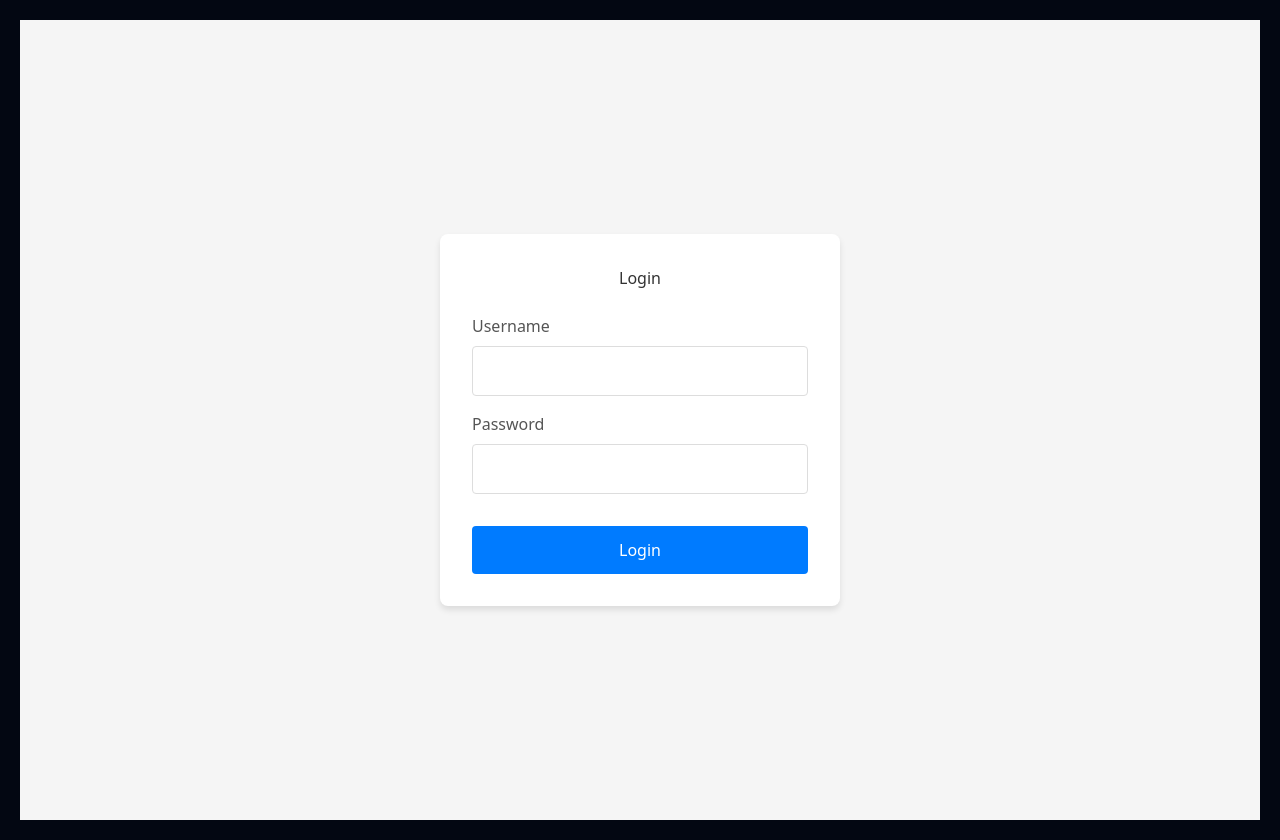
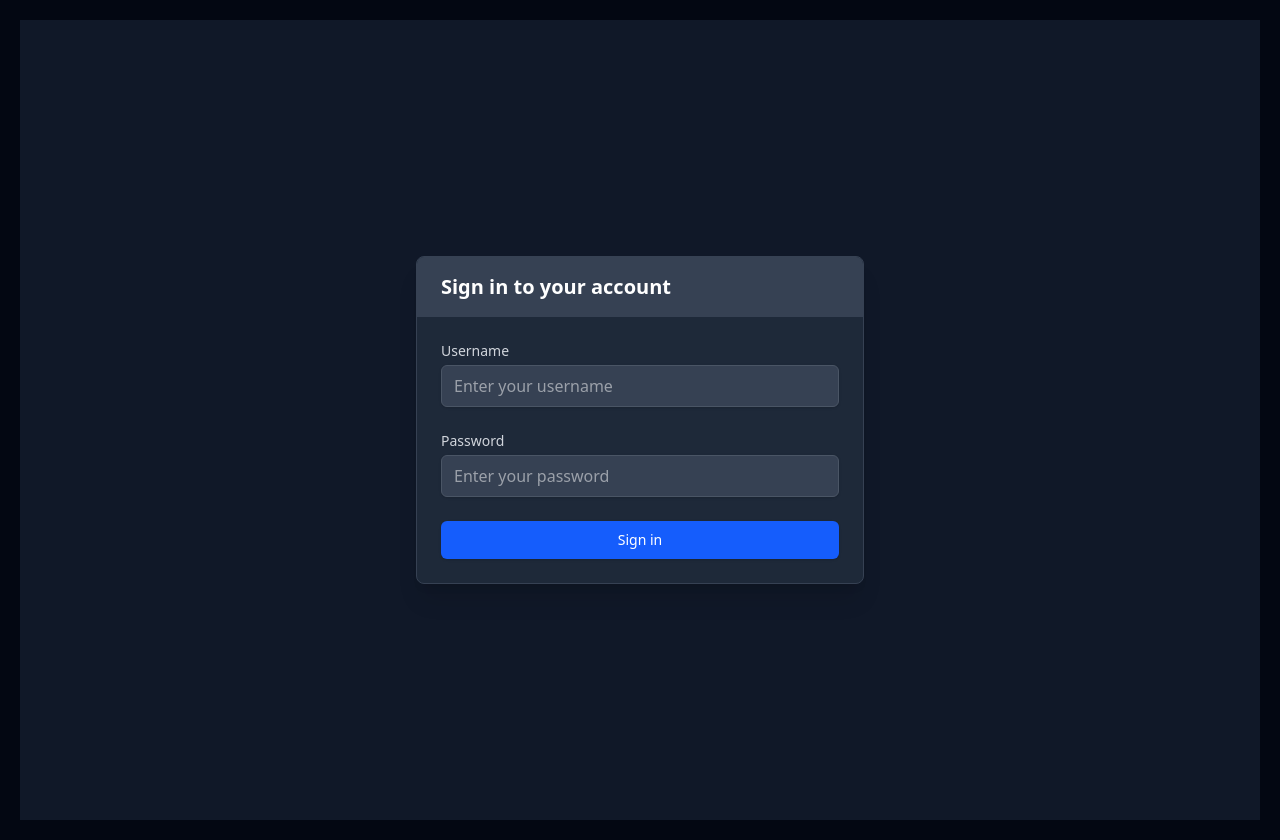
Before and after one commit to Vanshmudgal/bug2, a React (Vite) app in the folder frontend/my-react-app/: page /login in a window 1280 px wide. Built offline with nearby package versions, Linux system fonts and the light colour scheme.

Commit message:
Update Login.jsx

```diff
--- a/frontend/my-react-app/src/pages/Login.jsx
+++ b/frontend/my-react-app/src/pages/Login.jsx
@@ -4,151 +4,126 @@ import { useNavigate } from 'react-router-dom';
 import { authenticate } from '../services/auth';
 
 const Login = () => {
-  const [username, setUsername] = useState('');
-  const [password, setPassword] = useState('');
-  const [error, setError] = useState('');
+  const [credentials, setCredentials] = useState({
+    username: '',
+    password: ''
+  });
+  const [error, setError] = useState(null);
   const [isLoading, setIsLoading] = useState(false);
   const navigate = useNavigate();
 
+  const handleChange = (e) => {
+    const { name, value } = e.target;
+    setCredentials(prev => ({
+      ...prev,
+      [name]: value
+    }));
+  };
+
   const handleSubmit = async (e) => {
     e.preventDefault();
-    setError('');
+
+    // Validate inputs
+    if (!credentials.username.trim() || !credentials.password.trim()) {
+      setError('Please enter both username and password');
+      return;
+    }
+
+    setError(null);
     setIsLoading(true);
 
     try {
-      const user = authenticate(username, password);
+      const user = await authenticate(credentials.username, credentials.password);
       if (user) {
         navigate('/dashboard');
       } else {
-        setError('Invalid username or password');
+        setError('Invalid credentials. Please try again.');
       }
     } catch (err) {
-      setError('An error occurred during login');
+      setError(err.message || 'Login failed. Please try again later.');
     } finally {
       setIsLoading(false);
     }
   };
 
   return (
-    <div style={styles.container}>
-      <div style={styles.card}>
-        <h2 style={styles.title}>Login</h2>
-        {error && <div style={styles.error}>{error}</div>}
-        <form onSubmit={handleSubmit} style={styles.form}>
-          <div style={styles.formGroup}>
-            <label htmlFor="username" style={styles.label}>
+    <div className="min-h-screen flex items-center justify-center bg-gray-900 px-4">
+      <div className="w-full max-w-md bg-gray-800 rounded-lg shadow-xl overflow-hidden border border-gray-700">
+        <div className="bg-gray-700 py-4 px-6">
+          <h2 className="text-xl font-semibold text-white">Sign in to your account</h2>
+        </div>
+
+        <div className="p-6">
+          {error && (
+            <div
+              className="mb-4 p-3 bg-red-900/50 text-red-100 rounded border border-red-700 text-sm"
+              role="alert"
+            >
+              {error}
+            </div>
+          )}
+
+          <form onSubmit={handleSubmit} className="space-y-6">
+            <div>
+              <label
+                htmlFor="username"
+                className="block text-sm font-medium text-gray-300 mb-1"
+              >
                 Username
               </label>
               <input
                 type="text"
                 id="username"
-              value={username}
-              onChange={(e) => setUsername(e.target.value)}
-              style={styles.input}
+                name="username"
+                value={credentials.username}
+                onChange={handleChange}
+                className="w-full px-3 py-2 bg-gray-700 border border-gray-600 rounded-md shadow-sm text-white focus:outline-none focus:ring-2 focus:ring-blue-500 focus:border-transparent"
                 required
+                autoComplete="username"
+                placeholder="Enter your username"
               />
             </div>
-          <div style={styles.formGroup}>
-            <label htmlFor="password" style={styles.label}>
+
+            <div>
+              <label
+                htmlFor="password"
+                className="block text-sm font-medium text-gray-300 mb-1"
+              >
                 Password
               </label>
               <input
                 type="password"
                 id="password"
-              value={password}
-              onChange={(e) => setPassword(e.target.value)}
-              style={styles.input}
+                name="password"
+                value={credentials.password}
+                onChange={handleChange}
+                className="w-full px-3 py-2 bg-gray-700 border border-gray-600 rounded-md shadow-sm text-white focus:outline-none focus:ring-2 focus:ring-blue-500 focus:border-transparent"
                 required
+                autoComplete="current-password"
+                placeholder="Enter your password"
               />
             </div>
+
             <button
               type="submit"
-            style={styles.button}
+              className={`w-full flex justify-center py-2 px-4 border border-transparent rounded-md shadow-sm text-sm font-medium text-white ${isLoading ? 'bg-blue-700' : 'bg-blue-600 hover:bg-blue-500'} focus:outline-none focus:ring-2 focus:ring-offset-2 focus:ring-blue-500`}
               disabled={isLoading}
             >
-            {isLoading ? 'Logging in...' : 'Login'}
+              {isLoading ? (
+                <>
+                  <svg className="animate-spin -ml-1 mr-3 h-5 w-5 text-white" xmlns="http://www.w3.org/2000/svg" fill="none" viewBox="0 0 24 24">
+                    <circle className="opacity-25" cx="12" cy="12" r="10" stroke="currentColor" strokeWidth="4"></circle>
+                    <path className="opacity-75" fill="currentColor" d="M4 12a8 8 0 018-8V0C5.373 0 0 5.373 0 12h4zm2 5.291A7.962 7.962 0 014 12H0c0 3.042 1.135 5.824 3 7.938l3-2.647z"></path>
+                  </svg>
+                  Signing in...
+                </>
+              ) : 'Sign in'}
             </button>
           </form>
+        </div>
       </div>
     </div>
   );
 };
 
-const styles = {
-  container: {
-    display: 'flex',
-    justifyContent: 'center',
-    alignItems: 'center',
-    minHeight: '100vh',
-    backgroundColor: '#f5f5f5'
-  },
-  card: {
-    width: '100%',
-    maxWidth: '400px',
-    padding: '2rem',
-    backgroundColor: 'white',
-    borderRadius: '8px',
-    boxShadow: '0 4px 6px rgba(0, 0, 0, 0.1)'
-  },
-  title: {
-    textAlign: 'center',
-    marginBottom: '1.5rem',
-    color: '#333'
-  },
-  form: {
-    display: 'flex',
-    flexDirection: 'column'
-  },
-  formGroup: {
-    marginBottom: '1rem'
-  },
-  label: {
-    display: 'block',
-    marginBottom: '0.5rem',
-    fontWeight: '500',
-    color: '#555'
-  },
-  input: {
-    width: '100%',
-    padding: '0.75rem',
-    border: '1px solid #ddd',
-    borderRadius: '4px',
-    fontSize: '1rem',
-    ':focus': {
-      outline: 'none',
-      borderColor: '#007bff',
-      boxShadow: '0 0 0 2px rgba(0, 123, 255, 0.25)'
-    }
-  },
-  button: {
-    width: '100%',
-    padding: '0.75rem',
-    backgroundColor: '#007bff',
-    color: 'white',
-    border: 'none',
-    borderRadius: '4px',
-    fontSize: '1rem',
-    fontWeight: '500',
-    cursor: 'pointer',
-    transition: 'background-color 0.3s',
-    marginTop: '1rem',
-    ':hover': {
-      backgroundColor: '#0069d9'
-    },
-    ':disabled': {
-      backgroundColor: '#6c757d',
-      cursor: 'not-allowed'
-    }
-  },
-  error: {
-    color: '#dc3545',
-    backgroundColor: '#f8d7da',
-    border: '1px solid #f5c6cb',
-    padding: '0.75rem',
-    borderRadius: '4px',
-    marginBottom: '1rem',
-    textAlign: 'center'
-  }
-};
-
 export default Login;
```
Lines whose indentation alone changed are shown as unchanged.
